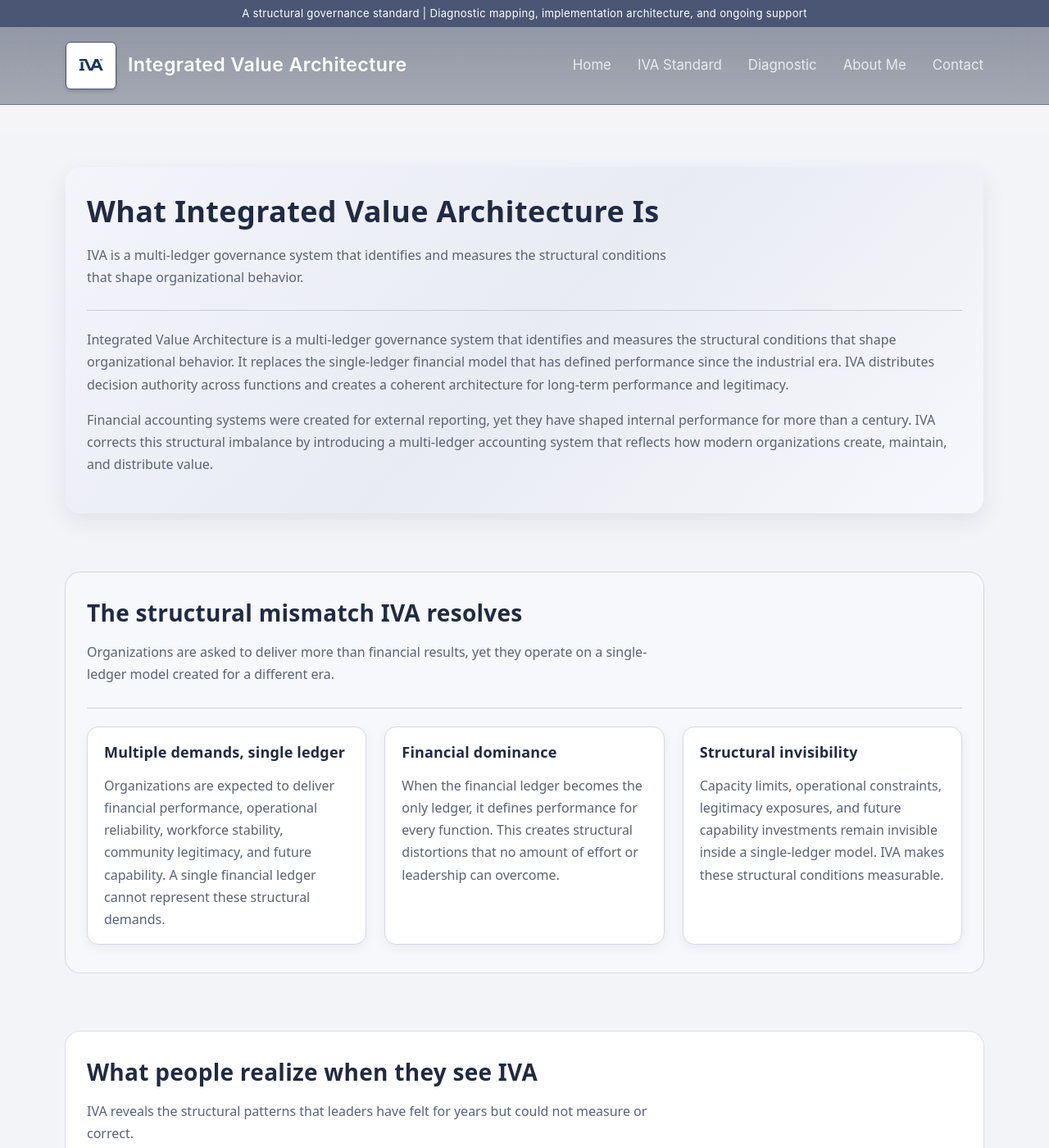
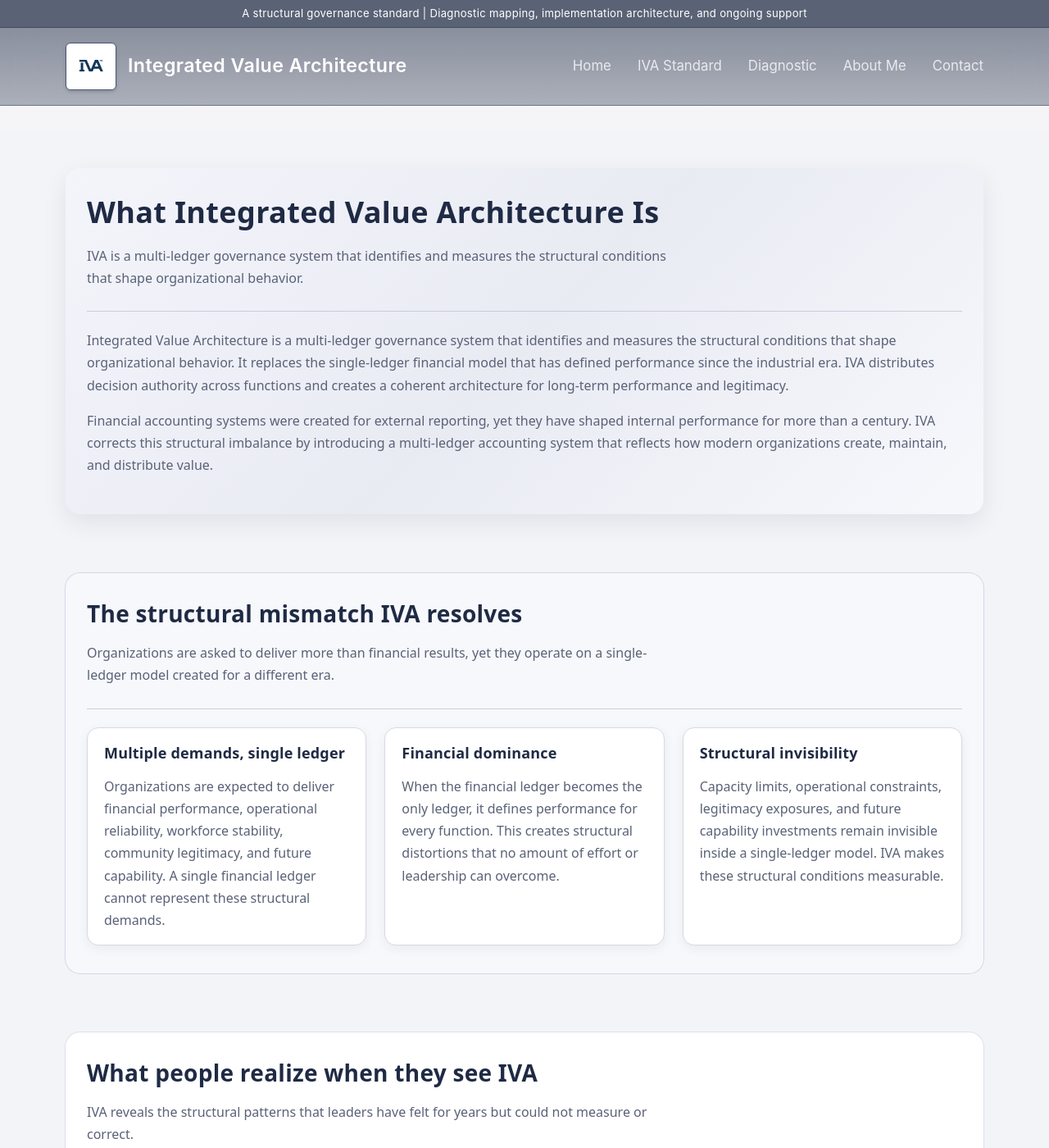
Before and after one commit to efost7873/integratedvaluearchitecture.com, a Jekyll site: the page built from index.html, in a window 1280 px wide and 1400 px high. Shown: the whole window at 82% size. Built offline with Jekyll 4.4.1, drawn with Linux system fonts in a browser that asks for light colours.

Commit message:
Update _header.scss

```diff
--- a/_sass/_header.scss
+++ b/_sass/_header.scss
@@ -1,6 +1,9 @@
-/* Identity Bar */
+/* Identity Bar (Dark + Glass) */
 .iva-identity-bar {
-  background: $iva-slate;
+  background: rgba(31, 42, 68, 0.72);
+  backdrop-filter: blur(18px);
+  -webkit-backdrop-filter: blur(18px);
+  border-bottom: 1px solid rgba(31, 42, 68, 0.42);
   color: #FFFFFF;
   font-size: 0.82rem;
   padding: 6px 32px;
@@ -14,13 +17,13 @@
   top: 0;
   z-index: 9999;
   isolation: isolate;
-  backdrop-filter: blur(28px);
-  -webkit-backdrop-filter: blur(28px);
+  backdrop-filter: blur(30px);
+  -webkit-backdrop-filter: blur(30px);
 
   background: linear-gradient(
     to bottom,
-    rgba(31, 42, 68, 0.46),
-    rgba(31, 42, 68, 0.38)
+    rgba(31, 42, 68, 0.50),
+    rgba(31, 42, 68, 0.34)
   );
   border-bottom: 1px solid rgba(31, 42, 68, 0.28);
 
@@ -38,18 +41,18 @@
     rgba(31, 42, 68, 0.64),
     rgba(31, 42, 68, 0.56)
   );
-  box-shadow: $iva-shadow-header;
+  box-shadow: 0 6px 22px rgba(0, 0, 0, 0.32);
   border-color: rgba(31, 42, 68, 0.40);
 }
 
 .iva-header-inner {
   max-width: 1120px;
   margin: 0 auto;
-  padding: 18px 32px;
+  padding: 20px 32px;
   display: flex;
   justify-content: space-between;
   align-items: center;
-  gap: 20px;
+  gap: 24px;
   transition: padding $iva-transition-med;
 }
 
@@ -105,7 +108,8 @@
     width: 0;
     height: 2px;
     background: #FFFFFF;
-    transition: width 0.22s ease;
+    transform: translateY(1px);
+    transition: width 0.18s cubic-bezier(0.4, 0, 0.2, 1);
   }
 
   &:hover::after {
@@ -118,8 +122,8 @@
   .iva-header-inner {
     flex-wrap: wrap;
     justify-content: space-between;
-    padding: 16px 28px;
-    gap: 14px;
+    padding: 18px 28px;
+    gap: 18px;
   }
 
   .iva-header-brand {
@@ -163,13 +167,13 @@
   }
 
   .iva-header-inner {
-    padding: 16px 24px;
+    padding: 16px 20px;
   }
 
   .iva-header-nav {
     display: none;
     flex-direction: column;
     gap: 16px;
-    padding: 0 24px 16px;
+    padding: 0 20px 16px;
   }
 }
```
